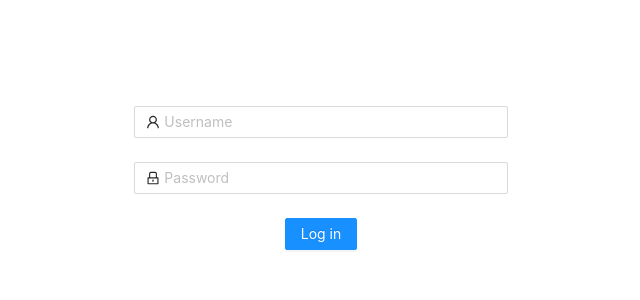
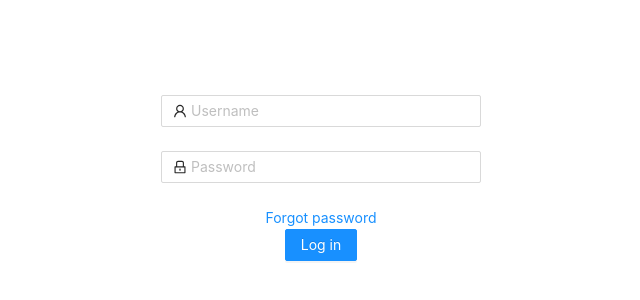
Before and after one commit to potanco/react-admin-dashboard-boilerplate, a React (Create React App) app: page / in a window 1280 px wide. Shown: the part 210-510 px from the top of the page, without its empty margins (319-959 px from the left). Built offline with nearby package versions, Linux system fonts and the light colour scheme.

Commit message:
adding config files for prettier and eslint and setting up husky pre hooks

```diff
--- a/src/components/Login.tsx
+++ b/src/components/Login.tsx
@@ -10,7 +10,7 @@ const Login = () => {
 
   return (
     <Row style={{ height: "100vh" }}>
-      <Col xs={20} md={10} lg={7} className="center">
+      <Col xs={20} md={10} lg={6} className="center">
         <Form
           name="normal_login"
           className="login-form"
@@ -57,6 +57,9 @@ const Login = () => {
               Forgot password
             </a>
           </Form.Item> */}
+          <a className="login-form-forgot" href="">
+            Forgot password
+          </a>
 
           <Form.Item>
             <Button
```
Also changed, not shown: package.json (+17 -8 lines), src/components/PrivateRoute.tsx (added, +21 -0 lines), tsconfig.json (+3 -8 lines), .eslintrc.js (added), .prettierrc.js (added), 1 other file (tests, documents, lock files or other folders).
